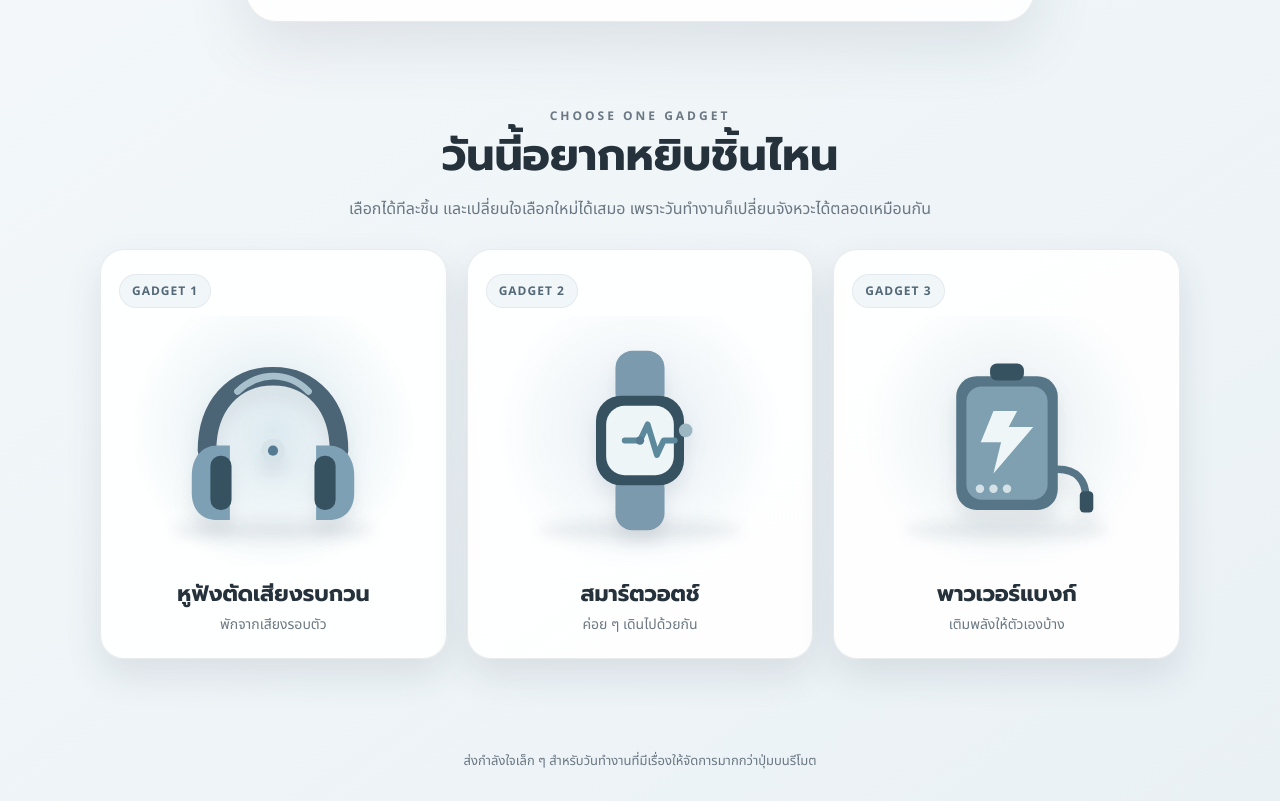
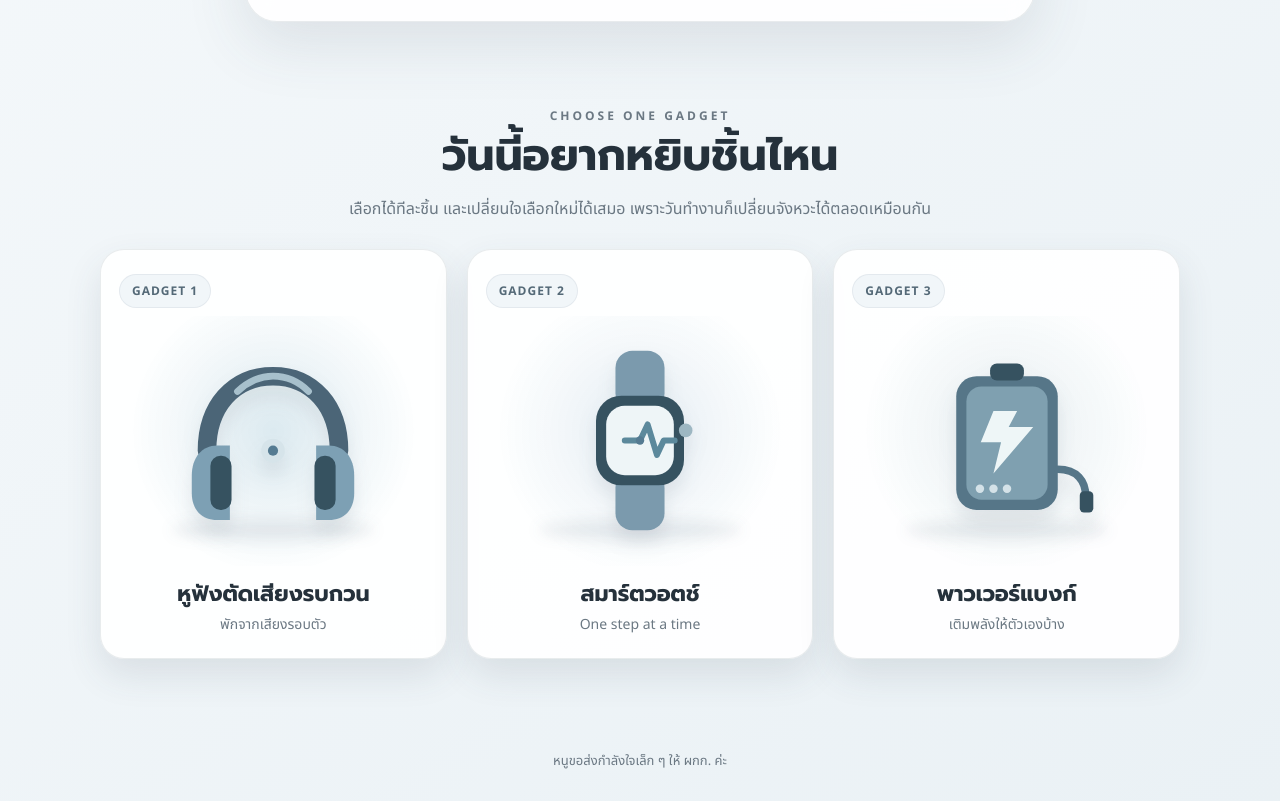
Before and after one commit to Wich-Fonyx/For-Boss, a plain HTML site: page index.html in a window 1280 px wide. Shown: the part 757-1558 px from the top of the page. Drawn offline with Linux system fonts and the light colour scheme.

Commit message:
Update index.html

```diff
--- a/index.html
+++ b/index.html
@@ -408,7 +408,7 @@
   </main>
 
   <footer>
-    ส่งกำลังใจเล็ก ๆ สำหรับวันทำงานที่มีเรื่องให้จัดการมากกว่าปุ่มบนรีโมต
+    หนูขอส่งกำลังใจเล็ก ๆ ให้ ผกก. ค่ะ
   </footer>
 
   <script>
@@ -424,21 +424,21 @@
         short: "พักจากเสียงรอบตัว",
         halo: "#dceaf0",
         type: "headphones",
-        message: "ในวันที่ทุกอย่างเข้ามาพร้อมกัน หัวหน้าไม่จำเป็นต้องจัดการทุกเรื่องในคราวเดียวนะคะ ค่อย ๆ แยกทีละเรื่อง ทีมพร้อมช่วยเสมอค่ะ"
+        message: "So grateful to have a boss like you."
       },
       {
         name: "สมาร์ตวอตช์",
-        short: "ค่อย ๆ เดินไปด้วยกัน",
+        short: "One step at a time",
         halo: "#e4edf3",
         type: "watch",
-        message: "ขอบคุณที่พาทีมเดินหน้าอย่างสม่ำเสมอ แม้ในวันที่ตารางแน่น ทีมเห็นความพยายามของหัวหน้า และพร้อมเดินไปด้วยกันค่ะ"
+        message: "Your leadership is my biggest motivation. Wishing you a great day ahead!"
       },
       {
         name: "พาวเวอร์แบงก์",
         short: "เติมพลังให้ตัวเองบ้าง",
         halo: "#e6eef1",
         type: "powerbank",
-        message: "งานสำคัญก็จริง แต่พลังของหัวหน้าก็สำคัญไม่แพ้กัน ขอให้วันนี้มีช่วงเวลาได้พัก เติมแรง และกลับมาด้วยความสบายใจค่ะ"
+        message: "Great things are waiting for you, Wishing you the best!"
       }
     ];
 
```
